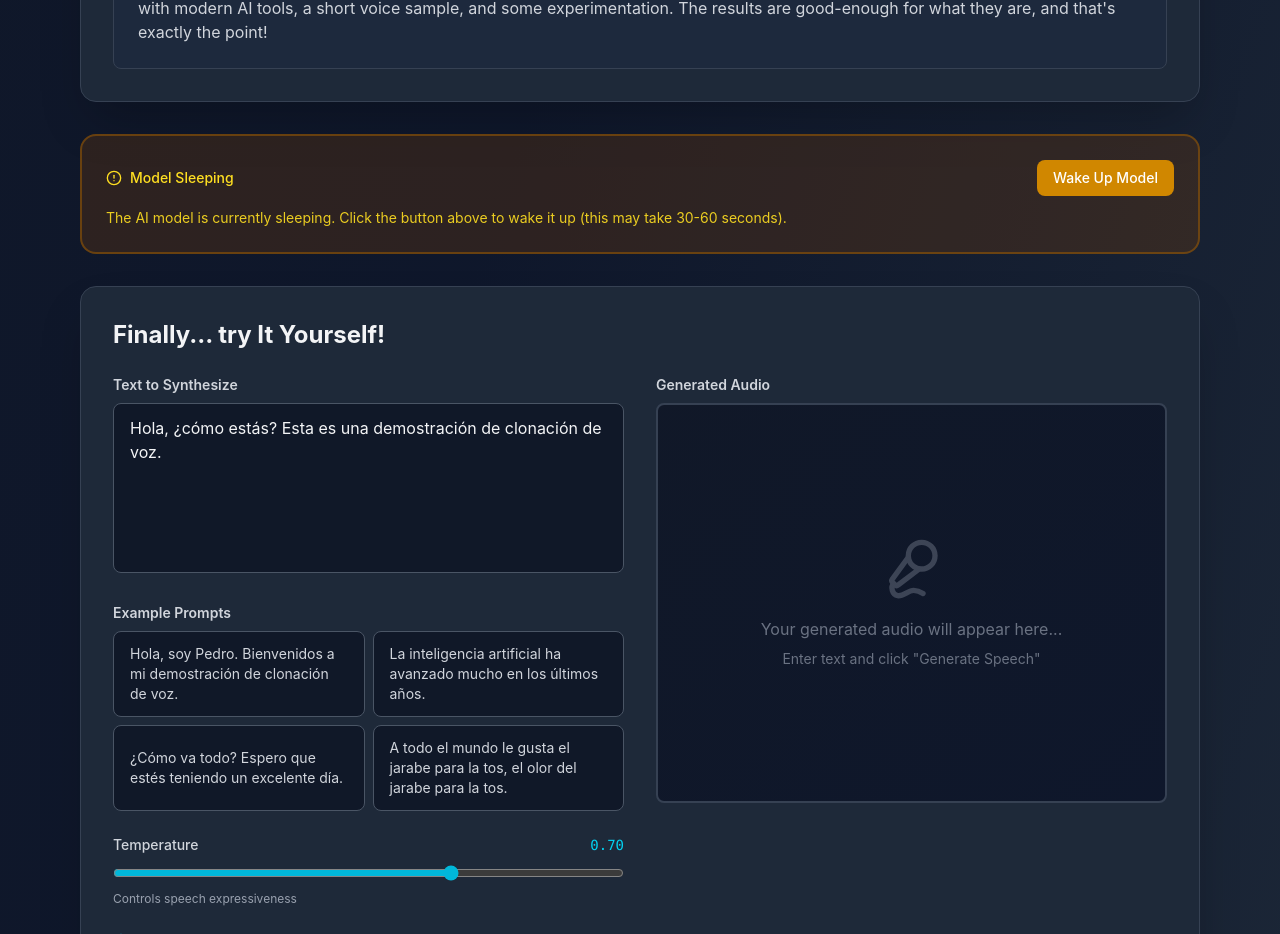
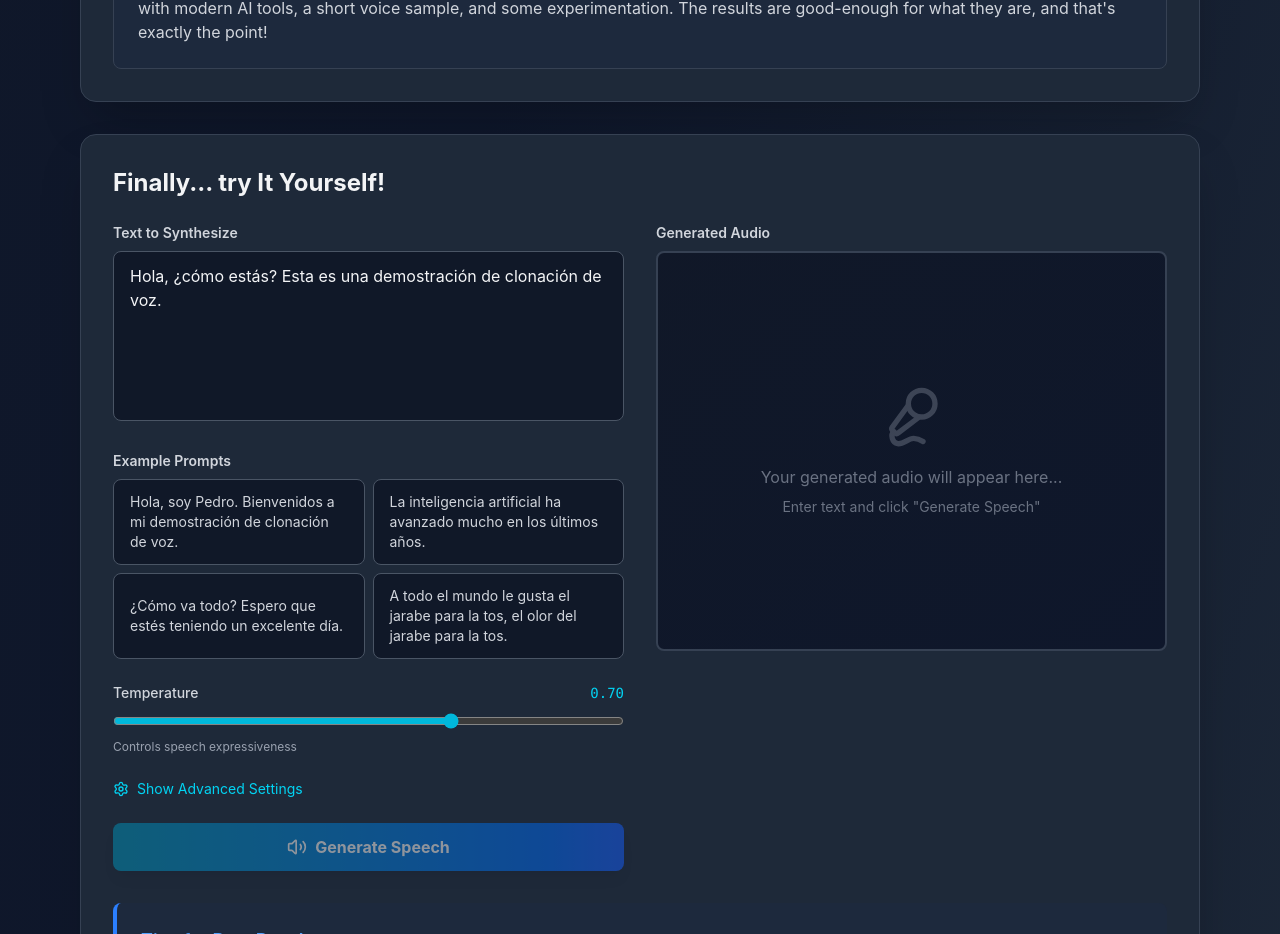
Before and after one commit to jonorl/voice-clone, a React (Vite) app: page / in a window 1280 px wide. Shown: the part 2240-3174 px from the top of the page. Built offline with nearby package versions, Linux system fonts and the light colour scheme.

Commit message:
Fix: Removed legacy "sleeping" stuff

```diff
--- a/src/App.tsx
+++ b/src/App.tsx
@@ -1,5 +1,5 @@
 import { useState, useRef, useEffect } from 'react';
-import { Loader2, Mic2, Volume2, Settings, AlertCircle, Power } from 'lucide-react';
+import { Loader2, Mic2, Volume2, Settings } from 'lucide-react';
 import { SiHuggingface } from "react-icons/si";
 import { translations } from './translations'
 import sampleWav from '../assets/sample.wav';
@@ -20,7 +20,6 @@ export default function VoiceCloneGenerator() {
   const [error, setError] = useState('');
   const audioRef = useRef<HTMLAudioElement>(null);
   const [spaceStatus, setSpaceStatus] = useState<'checking' | 'ready' | 'sleeping' | 'error'>('checking');
-  const [wakingUp, setWakingUp] = useState(false);
 
   interface Example {
     text: string;
@@ -45,37 +44,6 @@ export default function VoiceCloneGenerator() {
 
     return () => clearInterval(interval);
   }, [loading, t.loadingMessages.length]);
-
-  // Check space status on mount
-  useEffect(() => {
-    checkSpaceStatus();
-  }, []);
-
-  const checkSpaceStatus = async () => {
-    setSpaceStatus("checking");
-    try {
-      const { Client } = await import("@gradio/client");
-      await Client.connect("https://voice.jonathan-orlowski.dev");
-      setSpaceStatus("ready");
-    } catch (err) {
-      console.error("Status check error:", err);
-      setSpaceStatus("sleeping");
-    }
-  };
-
-  const wakeUpSpace = async () => {
-    setWakingUp(true);
-    try {
-      const { Client } = await import("@gradio/client");
-      await Client.connect("https://voice.jonathan-orlowski.dev");
-      setSpaceStatus("ready");
-    } catch (err) {
-      console.error("Wake up error:", err);
-      setSpaceStatus("error");
-    } finally {
-      setWakingUp(false);
-    }
-  };
 
   const handleGenerate = async () => {
     setLoading(true);
@@ -157,45 +125,6 @@ export default function VoiceCloneGenerator() {
 
   const toggleLanguage = () => {
     setLanguage(language === 'en' ? 'es' : 'en');
-  };
-
-  const getStatusColor = () => {
-    switch (spaceStatus) {
-      case "ready":
-        return "bg-green-900/30 border-green-700/50 text-green-300";
-      case "sleeping":
-        return "bg-yellow-900/30 border-yellow-700/50 text-yellow-300";
-      case "checking":
-        return "bg-blue-900/30 border-blue-700/50 text-blue-300";
-      case "error":
-        return "bg-red-900/30 border-red-700/50 text-red-300";
-    }
-  };
-
-  const getStatusIcon = () => {
-    switch (spaceStatus) {
-      case "ready":
-        return <Power className="w-4 h-4" />;
-      case "sleeping":
-        return <AlertCircle className="w-4 h-4" />;
-      case "checking":
-        return <Loader2 className="w-4 h-4 animate-spin" />;
-      case "error":
-        return <AlertCircle className="w-4 h-4" />;
-    }
-  };
-
-  const getStatusText = () => {
-    switch (spaceStatus) {
-      case "ready":
-        return t.statusReady || "Model Ready";
-      case "sleeping":
-        return t.statusSleeping || "Model Sleeping";
-      case "checking":
-        return t.statusChecking || "Checking Status...";
-      case "error":
-        return t.statusError || "Connection Error";
-    }
   };
 
   return (
@@ -362,35 +291,6 @@ export default function VoiceCloneGenerator() {
               </p>
             </div>
           </div>
-        </div>
-
-        {/* Status Banner */}
-        <div className={`rounded-2xl p-6 mb-8 border-2 ${getStatusColor()}`}>
-          <div className="flex items-center justify-between">
-            <div className="flex items-center gap-2">
-              {getStatusIcon()}
-              <span className="font-medium text-sm">{getStatusText()}</span>
-            </div>
-            {spaceStatus === "sleeping" && !wakingUp && (
-              <button
-                onClick={wakeUpSpace}
-                className="bg-yellow-600 hover:bg-yellow-700 text-white text-sm font-medium py-2 px-4 rounded-lg transition-colors"
-              >
-                {t.wakeUpButton || "Wake Up Model"}
-              </button>
-            )}
-            {wakingUp && (
-              <span className="text-sm flex items-center gap-2">
-                <Loader2 className="w-4 h-4 animate-spin" />
-                {t.wakingUp || "Waking up model..."}
-              </span>
-            )}
-          </div>
-          {spaceStatus === "sleeping" && (
-            <p className="text-sm mt-3 opacity-90">
-              {t.sleepingMessage || "The AI model is currently sleeping. Click the button above to wake it up (this may take 30-60 seconds)."}
-            </p>
-          )}
         </div>
 
         {/* Main Interface */}
```
